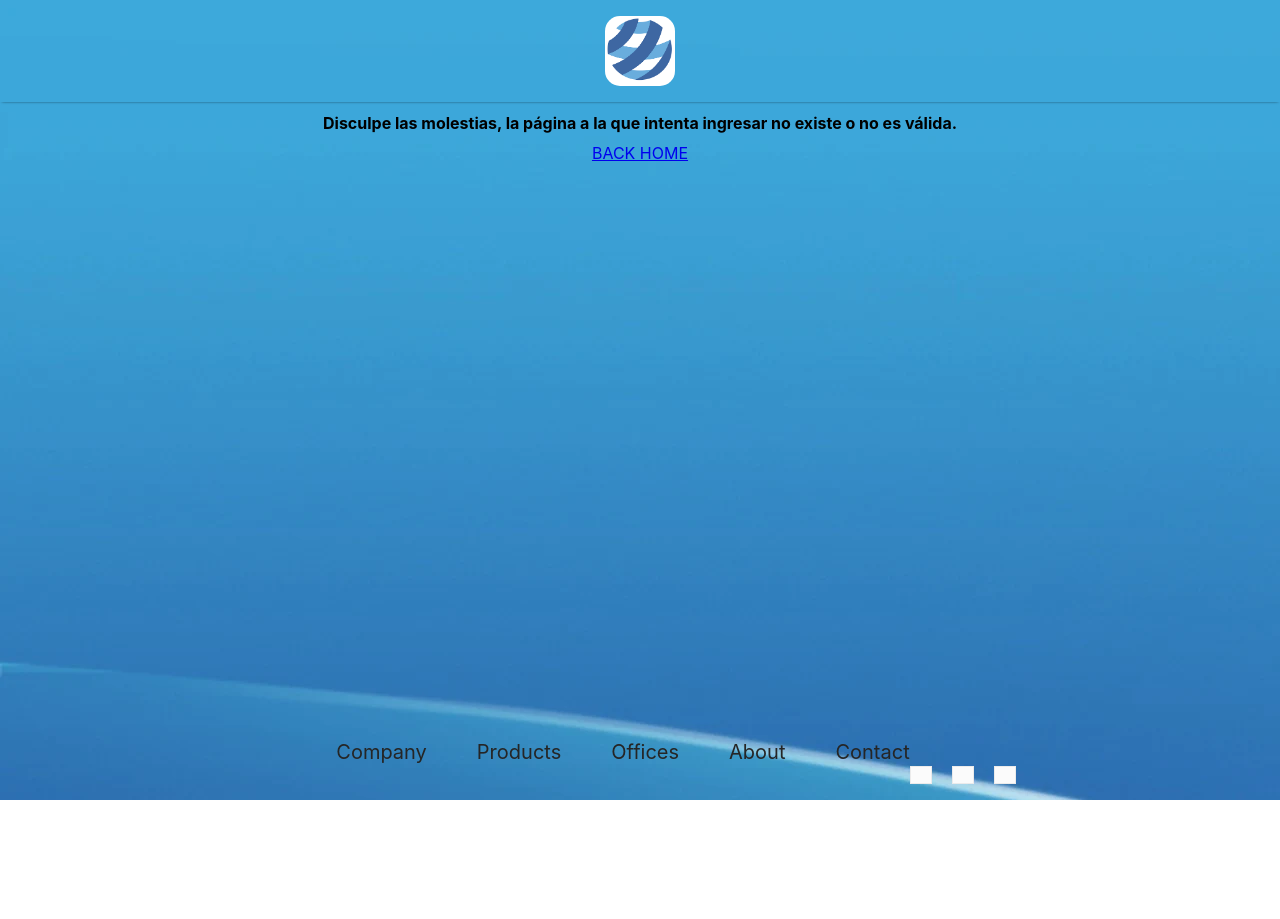
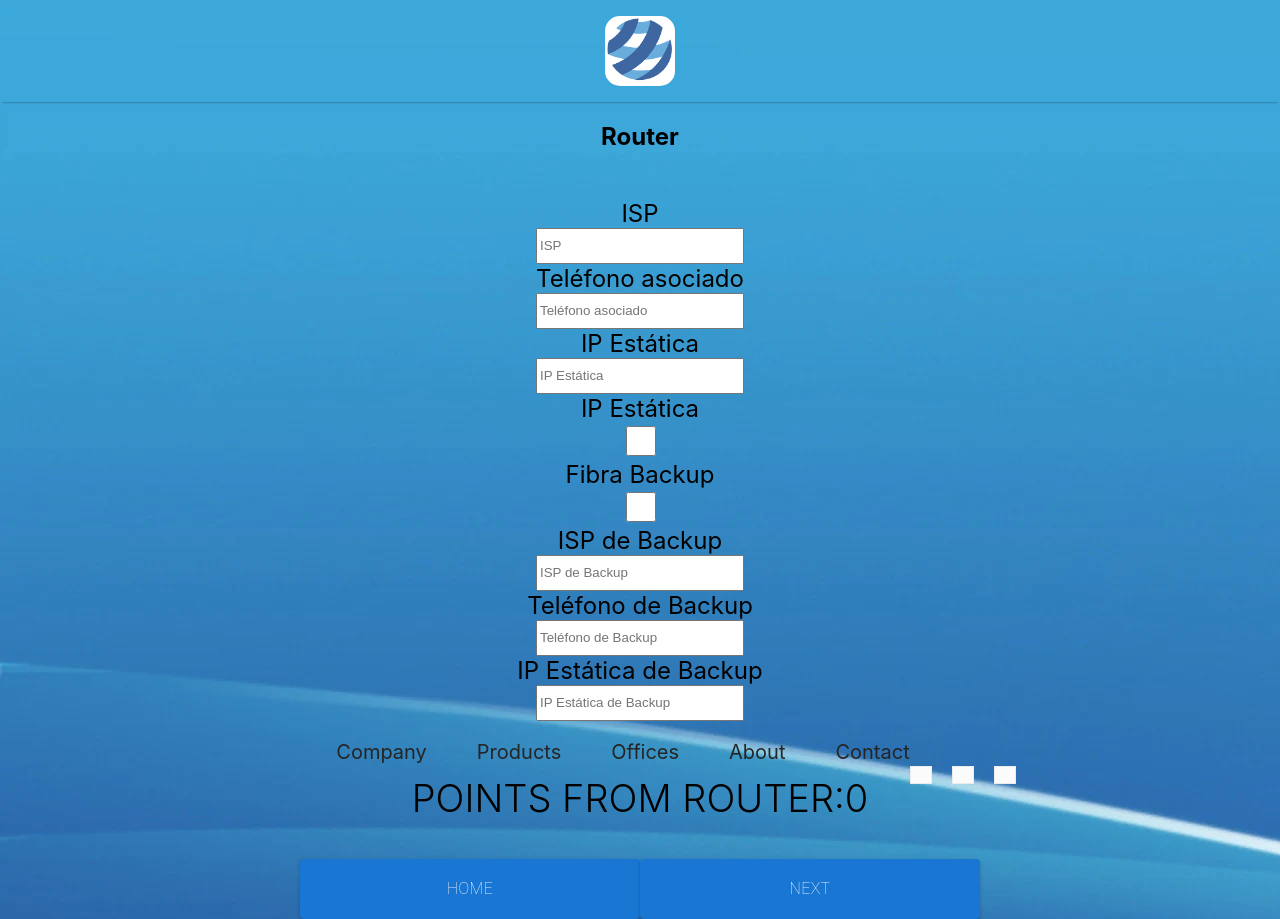
Before and after one commit to joffrea18/PROYECTOS_PRACTICAS, a React (Create React App) app: page /buttonppal/routerinfo in a window 1280 px wide. Shown: the top 919 px of the page. Before the commit the page ends 800 px from the top, so only its background shows below. Built offline with nearby package versions, Linux system fonts and the light colour scheme.

Commit message:
calculate_promedio_23102024_1335

```diff
--- a/src/App.js
+++ b/src/App.js
@@ -17,19 +17,19 @@ import Options from './Components/ButtonPpal/Options';
 // Aquí debo de mirar introducir al email como prop al
 // componente de Buttonppal
 
-function App({ businessA, id }) {
+function App({ business, id }) {
 
   // const [text, setText ] = useState('');
   return (
     <div className="App">
-     <Navbar businessA={businessA} id={id} />
+     <Navbar business={business} id={id} />
       <Routes>
         <Route path='/' element={<Welcome />} />
-        <Route path='/buttonppal/{id}' element={<Options businessA={businessA} id={id} />} />
-        <Route path='/buttonppal/routerinfo/{id}' element={<RouterInfo businessA={businessA} id={id} />} />
-        <Route path='/buttonppal/firewallinfo/{id}' element={<FirewallInfo businessA={businessA} id={id} />} />
-        <Route path='/buttonppal/switchinfo/{id}' element={<SwitchInfo businessA={businessA} id={id} />} />
-        <Route path='*' element={<NotFound />} />
+        <Route to={`/buttonppal/`} element={<Options business={business} id={id} />} />
+        <Route path={`/buttonppal/routerinfo/`} element={<RouterInfo business={business} id={id} />} />
+        <Route path={`/buttonppal/firewallinfo/`} element={<FirewallInfo business={business} id={id} />} />
+        <Route path={`/buttonppal/switchinfo/`} element={<SwitchInfo business={business} id={id} />} />
+        {/* <Route path='*' element={<NotFound />} /> */}
       </Routes>
       <Footer />
     </div>
--- a/src/Components/Welcome/Welcome.jsx
+++ b/src/Components/Welcome/Welcome.jsx
@@ -5,34 +5,41 @@ import Buttonppal from '../ButtonPpal/Buttonppal';
 // import { getUserEmail } from '../../Pages/services/services';
 import { Link } from 'react-router-dom';
 import Button from '@mui/material/Button';
+import Options from '../ButtonPpal/Options';
 
 // Componente Padre
+// El dato de business.num1 se muestra en el Dom
 
+const Welcome = ( ) => {
 
-const Welcome = () => {
-
-    const [ business, setBusiness ] = React.useState('');
+    const [ business, setBusiness ] = useState({ num1: '' });
     const [ id, setId ] = useState(1);
 
 
 
-     const handleChange = ({target}) => {
-         setBusiness(target.value);
+      const handleChange = ( e ) => {
+          // setBusiness(target.value);
+          const { name, value } = e.target;
+          setBusiness(
+              {
+                  ...business,
+                  [name]: value,
+              });
 
-        };
+         };
         // console.log(emailAddress, id);
-        console.log(business);
+        console.log(business.num1);
 
 
-        const businessA = business.toString();
+        // const businessA = business.toString();
 
         const handleSubmit = (e) => {
-            e.preventDefault()
-            setBusiness(...businessA);
+            e.preventDefault();
         }
-        console.log(businessA);
+        console.log(business.num1);
 
         // console.log(id);
+        // const businessA = business.num1
 
     return (
         <div>
@@ -41,19 +48,20 @@ const Welcome = () => {
                 <p>WRITE YOUR BUSINESS NAME</p>
                 </label>
                 <input
-                    value={business}
+                    value={business.num1}
                     onChange={handleChange}
                     type="text"
                     placeholder='Indica el nombre de la empresa'
-                    name="empresa"
+                    name="num1"
                     required
                 />
         </form>
+        {/* <p>{business.num1}</p> */}
         {
-        businessA.length > 6 ?
+            business.num1.length > 6 ?
 
-        <Buttonppal
-            businessA={businessA}
+        <Options
+            business={business}
             id={id}/>
 
         : null
--- a/src/Pages/RouterInfo.jsx
+++ b/src/Pages/RouterInfo.jsx
@@ -1,59 +1,204 @@
 import React from 'react';
 import { Link, Route } from 'react-router-dom';
 import Button from '@mui/material/Button';
+import { useState, useEffect } from 'react';
+// import { getId } from './services/services';
+import Options from '../Components/ButtonPpal/Options';
 import { getId } from './services/services';
+import { calculateNewValue } from '@testing-library/user-event/dist/utils';
 
 
-const RouterInfo = ({ business }) => {
+const RouterInfo = ({ business, id }) => {
 
     // Agregar useState con las clave: valor
     // de cada uno de los inputs & chexbox
     // Repetir en cada Page
     // Mirar como esto me genera una estadística
+    // const businessOptions = toString(business.num1);
+    console.log(business, id);
 
+    const [ inputValue, setInput ] = useState({ num1: '',
+                                                num2: '',
+                                                num3: '',
+                                                num4: '',
+                                                num5: '',
+                                                num6: ''  });
+
+    const [ checkboxes, setChexboxes ] = useState({ num7: '',
+                                                   num8: '' });
+
+
+       const points = {
+        num1: 10, // Puntos para ISP
+        num2: 5,  // Puntos para Teléfono asociado
+        num3: 6,  // Puntos para IP Estática
+        num4: 8,  // Puntos para ISP de Backup
+        num5: 8,  // Puntos para Teléfono de Backup
+        num6: 8,  // Puntos para IP Estática de Backup
+        num7: 5,  // Puntos para IP estática
+        num8: 50   // Puntos Fibra Backup
+
+        // Total 100
+    };
+
+    useEffect(() => {
+    const fetchData = async () => {
+        try {
+            await getId();
+        } catch (error) {
+            return error;
+        }
+    };
+    fetchData();
+}, []);
+
+    const handleInput = (e) => {
+        const { name, value } = e.target;
+        setInput({
+            ...inputValue,
+            [name]: value,
+        });
+    }
+
+    const handleCheckbox = (e) => {
+        const { name, checked } = e.target;
+        setChexboxes({
+            ...checkboxes,
+            [name]: checked,
+        });
+    }
+
+    const calculateInputPoints = () => {
+        let totalPoints = 0;
+
+        // Sumar puntos de los inputs
+        Object.keys(inputValue).forEach((key) => {
+            if (inputValue[key]) {
+                totalPoints += points[key]; // Sumar puntos si hay valor en el input
+            }
+        });
+
+        return totalPoints;
+    };
+
+    const calculateCheckboxPoints = () => {
+        let totalPoints = 0;
+
+        // Sumar puntos de los checkboxes
+        Object.keys(checkboxes).forEach((key) => {
+            if (checkboxes[key]) {
+                totalPoints += points[key]; // Sumar puntos si el checkbox está activo
+            }
+        });
+
+        return totalPoints;
+    };
+
+    const totalPoints = () => {
+        return calculateInputPoints() + calculateCheckboxPoints();
+    };
+
+    console.log(inputValue);
 
     return (
         <div>
-            <section class="category-card" id="router">
+            <section className="category-card" id="router">
                 <h2>Router</h2>
-                <h2>{ business }</h2>
+                {/* {/* <p>{ id }</p> */}
+                <h2>{ id }</h2>
                 </section>
                 <form action="get">
                 {/* <div class="input-group"> */}
                     <label for="router-isp">ISP</label>
-                    <input type="text" id="router-isp" name="router-isp" />
+                    <input
+                        type="text"
+                        id="router-isp"
+                        name="num1"
+                        onChange={handleInput}
+                        placeholder='ISP'
+                        value={inputValue.num1}
+                         />
+                         {/* Pensar de modificar estos value por valor estático dado que este
+                         me valida sólo los numbers */}
                 {/* </div> */}
                 {/* <div class="input-group"> */}
                     <label for="router-telefono">Teléfono asociado</label>
-                    <input type="text" id="router-telefono" name="router-telefono" />
+                    <input
+                        type="text"
+                        id="router-telefono"
+                        name="num2"
+                        onChange={handleInput}
+                        placeholder='Teléfono asociado'
+                        value={inputValue.num2}/>
                 {/* </div> */}
                 {/* <div class="input-group"> */}
                     <label for="router-ip">IP Estática</label>
-                    <input type="text" id="router-ip" name="router-ip" />
+                    <input
+                        type="text"
+                        id="router-ip"
+                        name="num3"
+                        onChange={handleInput}
+                        placeholder='IP Estática'
+                        value={inputValue.num3}/>
                 {/* </div> */}
                 {/* <div class="checkbox-group"> */}
                     {/* <div class="checkbox-wrapper-25"> */}
-                        <input type="checkbox" id="router-ip-estatica" name="router-ip-estatica" />
                         <label for="router-ip-estatica">IP Estática</label>
+                        <input
+                            type="checkbox"
+                            // id="router-ip-estatica"
+                            name="num7"
+                            checked={ checkboxes.num1 }
+                            onChange={handleCheckbox}
+                            />
                     {/* </div> */}
                     {/* <div class="checkbox-wrapper-25"> */}
-                        <input type="checkbox" id="fibra-backup" name="fibra-backup" onclick="toggleBackupFields()" />
                         <label for="fibra-backup">Fibra Backup</label>
+                        <input
+                            type="checkbox"
+                            // id="fibra-backup"
+                            name="num8"
+                            onclick="toggleBackupFields()"
+                            checked={ checkboxes.num2 }
+                            onChange={handleCheckbox}/>
                     {/* </div> */}
                 {/* </div> */}
                 {/* <div class="input-group"> */}
                     <label for="backup-isp">ISP de Backup</label>
-                    <input type="text" id="backup-isp" name="backup-isp" />
+                    <input
+                        type="text"
+                        // id="backup-isp"
+                        name="num4"
+                        onChange={handleInput}
+                        placeholder='ISP de Backup'
+                        value={inputValue.num4}/>
                 {/* </div> */}
                 {/* <div class="input-group"> */}
                     <label for="backup-telefono">Teléfono de Backup</label>
-                    <input type="text" id="backup-telefono" name="backup-telefono" />
+                    <input
+                        type="text"
+                        id="backup-telefono"
+                        name="num5"
+                        onChange={handleInput}
+                        placeholder='Teléfono de Backup'
+                        value={inputValue.num5}/>
                 {/* </div> */}
                 {/* <div class="input-group"> */}
                     <label for="backup-ip">IP Estática de Backup</label>
-                    <input type="text" id="backup-ip" name="backup-ip" />
+                    <input
+                        type="text"
+                        id="backup-ip"
+                        name="num6"
+                        onChange={handleInput}
+                        placeholder='IP Estática de Backup'
+                        value={inputValue.num6}/>
                 {/* </div> */}
             </form>
+            <section>
+                <p>POINTS FROM ROUTER:
+                { totalPoints() }
+                </p>
+            </section>
             <Link
                 style={{textDecoration : 'none' }}
                 to='/' >
@@ -72,7 +217,7 @@ const RouterInfo = ({ business }) => {
 
            <Link
                 style={{textDecoration : 'none' }}
-                to='/buttonppal/firewallinfo/{id}' >
+                to={`/buttonppal/firewallinfo/`} >
 
            <Button
                 variant='contained'
--- a/src/Pages/services/services.jsx
+++ b/src/Pages/services/services.jsx
@@ -1,6 +1,6 @@
 // Este servicio me valida el Email
 
-export const getId = async ({ businessA, id }) => {
+export const getId = async ({ business, id }) => {
     const response = await fetch(`/routerinfo/${id}`, {
         method: "GET",
         headers: {
@@ -9,14 +9,14 @@ export const getId = async ({ businessA, id }) => {
     });
 
     const json = await response.json();
-    console.log(id, businessA);
+    console.log(id, business);
     // console.log(id);
 
     if(!response.ok){
         throw new Error(json.message);
     }
 
-    return JSON.stringify(json.businessA);
+    return JSON.stringify(json.business);
 
 
 }
```
Also changed, not shown: src/Components/ButtonPpal/Buttonppal.jsx (+7 -4 lines), src/Components/ButtonPpal/Options.jsx (+27 -13 lines), src/Pages/FirewallInfo.jsx (+9 -6 lines), src/Pages/SwitchInfo.jsx (+17 -6 lines).
